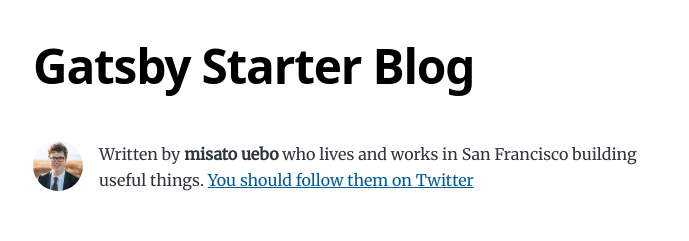
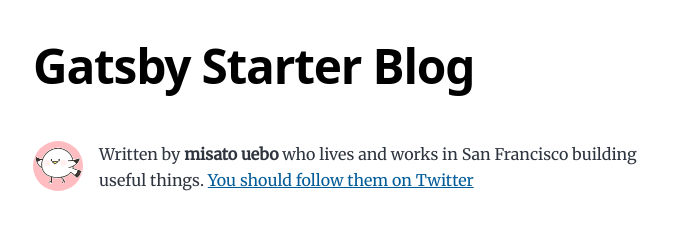
Before and after one commit to MisatoUebo/My-Gatsby-Project, a Gatsby site: page / in a window 1280 px wide. Shown: the top 241 px of the page, without its empty margins (291-980 px from the left). Built offline with nearby package versions, Linux system fonts and the light colour scheme; Gatsby itself is replaced by a stand-in of ours.

Commit message:
デフォのアイコン画像の差し替え

```diff
--- a/gatsby-config.js
+++ b/gatsby-config.js
@@ -118,7 +118,7 @@
         // https://css-tricks.com/meta-theme-color-and-trickery/
         // theme_color: `#663399`,
         display: `minimal-ui`,
-        icon: `src/images/icon.png`, // This path is relative to the root of the site.
+        icon: `src/images/gatsby-icon.png`, // This path is relative to the root of the site.
       },
     },
   ],
--- a/src/components/bio.js
+++ b/src/components/bio.js
@@ -36,7 +36,7 @@
         className="bio-avatar"
         layout="fixed"
         formats={["auto", "webp", "avif"]}
-        src="../images/profile-pic.png"
+        src="../images/icon.png"
         width={50}
         height={50}
         quality={95}
```
